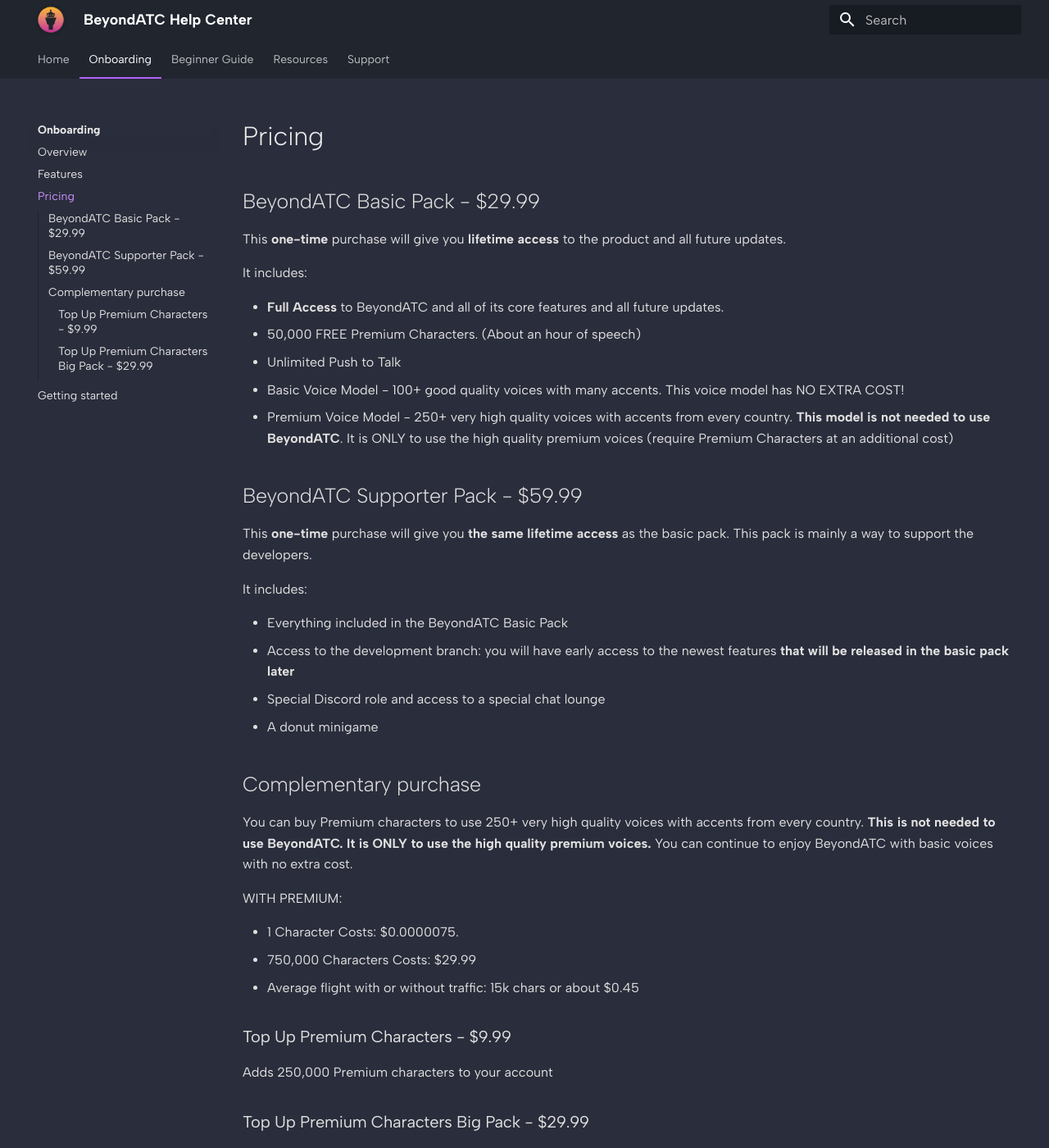
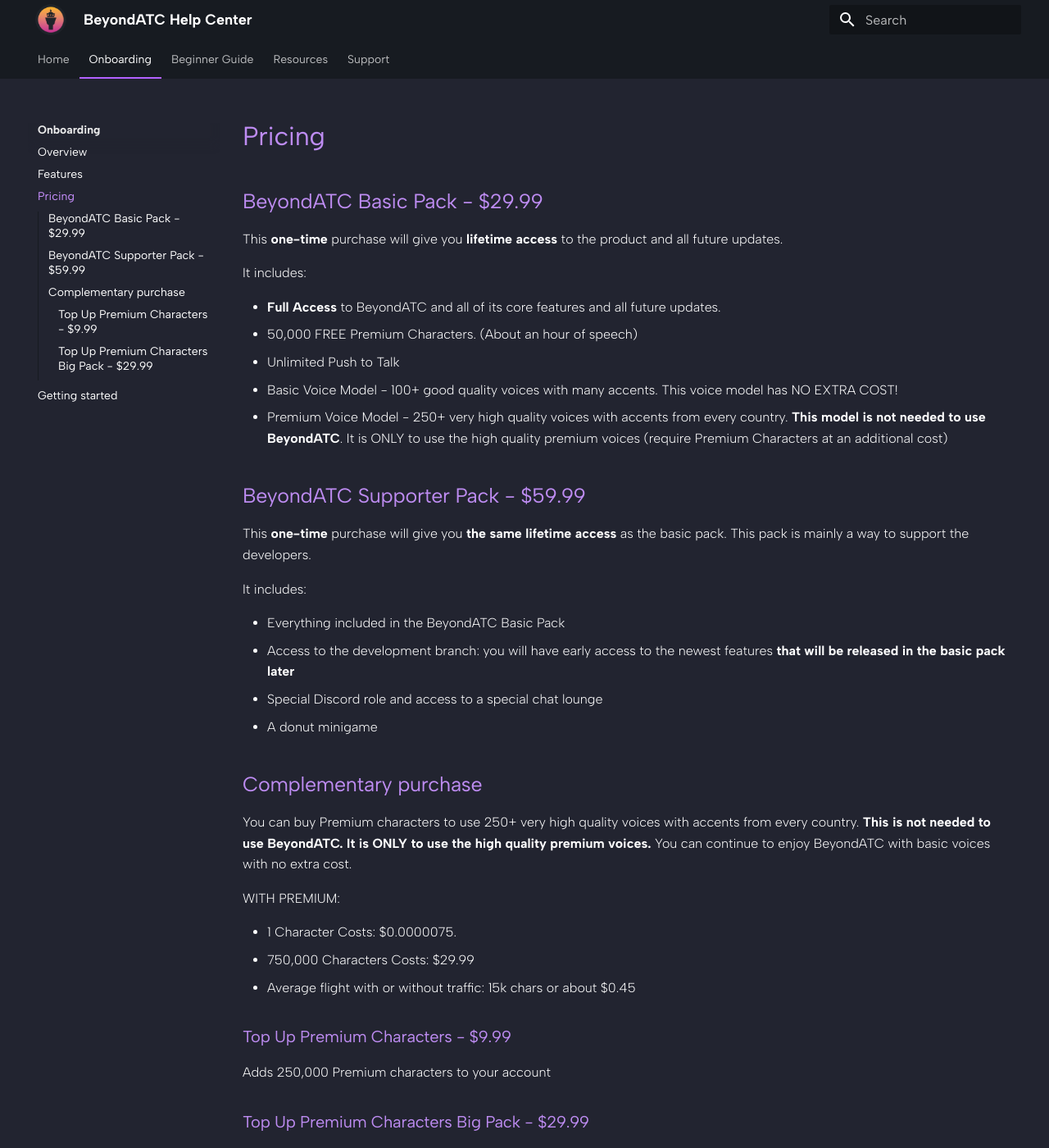
Before and after one commit to BeyondATC/BeyondATC_Wiki, an MkDocs documentation site: the page built from docs/onboarding/pricing.md, in a window 1280 px wide and 1400 px high. Shown: the whole window at 82% size. Built offline with MkDocs 1.6.1 and Material for MkDocs 9.7.7, drawn with Linux system fonts in a browser that asks for light colours.

Commit message:
visual updates

```diff
--- a/docs/stylesheets/extra.css
+++ b/docs/stylesheets/extra.css
@@ -1,17 +1,17 @@
 /* BATC DARK MODE */
 
 [data-md-color-scheme="batc-dark"] {
-    --md-primary-fg-color: #20252e;
-    --md-default-fg-color: rgb(225, 225, 225);
+    --md-primary-fg-color: hsl(219 18% 11% / 1);
+    --md-default-fg-color: rgb(255, 255, 255);
     --md-default-fg-color--light: rgb(235, 235, 235);
     --md-default-fg-color--lighter: rgb(245, 245, 245);
     --md-default-fg-color--lightest: rgb(255, 255, 255);
-    --md-default-bg-color: rgb(42, 45, 59);
+    --md-default-bg-color: hsl(229 17% 16% / 1);
     --md-default-bg-color--light: hsla(var(--md-hue),15%,14%,0.54);
     --md-default-bg-color--lighter: hsla(var(--md-hue),15%,14%,0.26);
     --md-default-bg-color--lightest: hsla(var(--md-hue),15%,14%,0.07);
-    --md-code-fg-color: hsla(var(--md-hue),18%,86%,0.82);
-    --md-code-bg-color: hsla(var(--md-hue),15%,18%,1);
+    --md-code-fg-color: hsla(var(--md-hue),18%,86%,0.90);
+    --md-code-bg-color: hsla(var(--md-hue),15%,10%,1);
     --md-code-hl-color: #2977ff;
     --md-code-hl-color--light: #2977ff1a;
     --md-code-hl-number-color: #e6695b;
@@ -36,7 +36,7 @@
     --md-typeset-table-color--light: hsla(var(--md-hue),15%,95%,0.035);
     --md-admonition-fg-color: var(--md-default-fg-color);
     --md-admonition-bg-color: var(--md-default-bg-color);
-    --md-footer-bg-color: #20252e;
+    --md-footer-bg-color: hsl(219 18% 13% / 1);
     --md-footer-bg-color--dark: hsla(var(--md-hue),15%,8%,1);
     --md-shadow-z1: 0 0.2rem 0.5rem #0000000d,0 0 0.05rem #0000001a;
     --md-shadow-z2: 0 0.2rem 0.5rem #00000040,0 0 0.05rem #00000040;
@@ -56,6 +56,17 @@
 .md-header__button.md-logo img, .md-header__button.md-logo png {
     height: 2rem;
     width: 2rem;
+}
+
+/* Titles & text */
+
+.md-typeset h1, .md-typeset h2, .md-typeset h3{
+  color: hsl(269.13deg 80% 75%);
+  font-weight: 500;
+}
+
+.md-typeset{
+  font-weight: 300;
 }
 
 /* Admonitions */
--- a/overrides/stylesheets/home.css
+++ b/overrides/stylesheets/home.css
@@ -28,6 +28,7 @@
     margin-bottom: 1.15rem;
     font-weight: bold;
     text-transform: none;
+    color: white;
 }
 
 .header-content {
```
Also changed, not shown: docs/resources/resources.md (+4 -0 lines).
